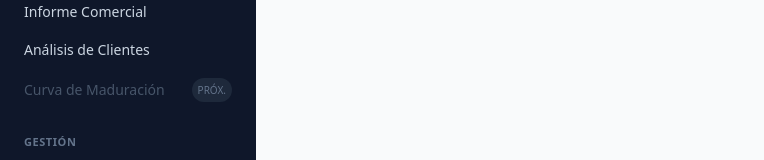
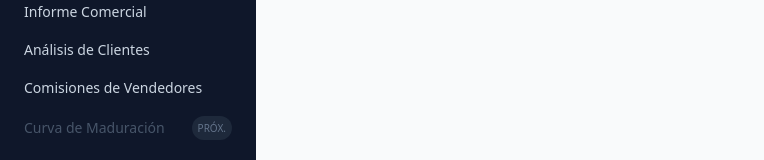
Before and after one commit to miguelangelcocomiranda-cyber/TucElectrica-informes-gerenciales, a Next.js app: page / in a window 1280 px wide. Shown: the part 366-526 px from the top of the page, without its empty margins (0-764 px from the left). Built offline with nearby package versions, Linux system fonts and the light colour scheme; no server answers; the database is empty.

Commit message:
Update Sidebar.tsx

```diff
--- a/app/Sidebar.tsx
+++ b/app/Sidebar.tsx
@@ -33,6 +33,7 @@ const SECCIONES: Seccion[] = [
     items: [
       { label: "Informe Comercial", href: "/informe-comercial" },
       { label: "Análisis de Clientes", href: "/analisis-clientes" },
+      { label: "Comisiones de Vendedores", href: "/comisiones" },
       { label: "Curva de Maduración" },
     ],
   },
```
